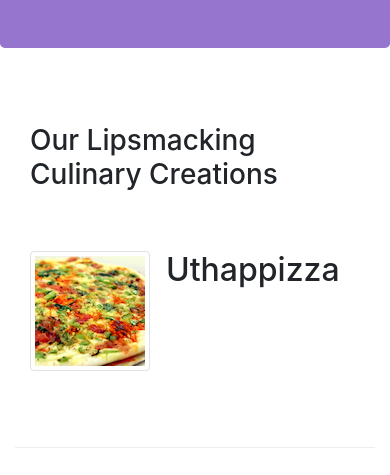
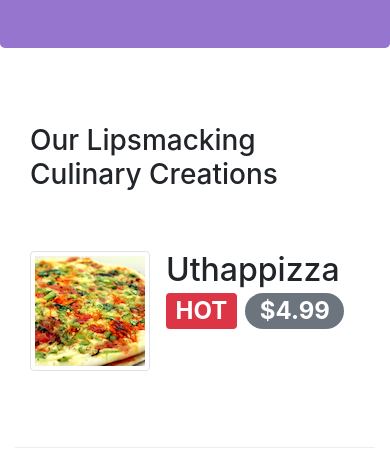
Before and after one commit to livingsneaky-art/conFusion-Responsive-Design-and-Bootstrap-Grid-System, a website: page index.html in a window 390 px wide. Shown: the part 369-844 px from the top of the page. Drawn offline with nearby package versions, Linux system fonts and the light colour scheme.

Commit message:
Responsive Users

```diff
--- a/index.html
+++ b/index.html
@@ -74,7 +74,8 @@
                     <img class="d-flex mr-3 img-thumbnail align-self-center" src="img/uthappizza.png" alt="uthappizza">
                     <div class="media-body">
                         <!--mt-0 = margin top 0-->
-                        <h2 class="mt-0">Uthappizza</h2>
+                        <!--Adding Badges-->
+                        <h2 class="mt-0">Uthappizza <span class="badge badge-danger">HOT</span> <span class="badge badge-pill badge-secondary">$4.99</span></h2>
                     <p class="d-none d-sm-block">A unique combination of Indian Uthappam (pancake) and Italian pizza, topped with Cerignola olives, ripe vine cherry tomatoes, Vidalia onion, Guntur chillies and Buffalo Paneer.</p>
                     </div>
                 </div>
```
